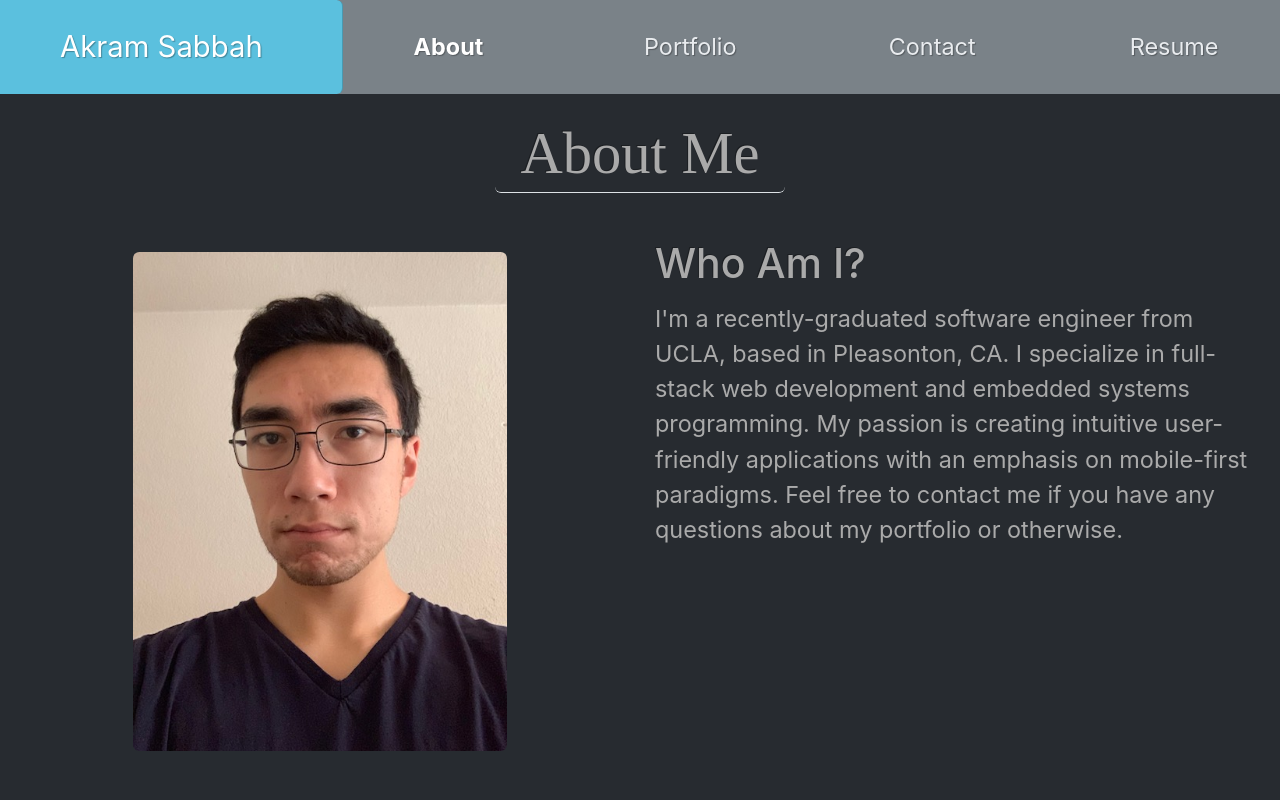
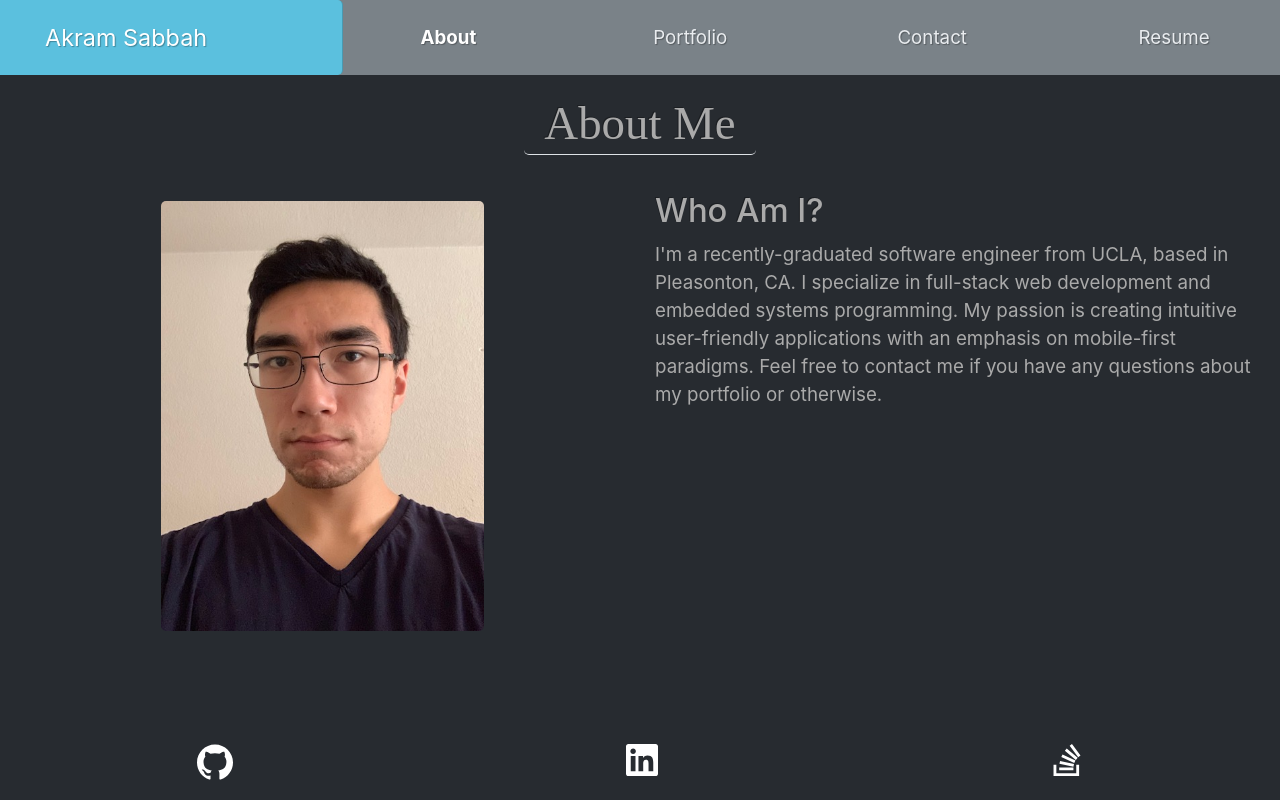
Before and after one commit to akramsabbah9/react-portfolio, a React (Create React App) app: page / in a window 1280 px wide. Shown: the top 800 px of the page. Built offline with nearby package versions, Linux system fonts and the light colour scheme.

Commit message:
overhauled spacing to fit footer exactly on bottom of site unless overflow

```diff
--- a/src/App.js
+++ b/src/App.js
@@ -26,13 +26,14 @@ function App() {
 
     return (
         <>
+            <div className="top-content">
             <Header
                 sections={sections}
                 current={currentSection}
                 setCurrent={setCurrentSection}
             />
 
-            <Container fluid>
+            <Container className="pl-3 pr-3" fluid>
                 <main className="justify-content-center">
                     <h1 className="text-center mb-4">
                         <span className="border-bottom rounded pl-3 pr-3 pt-1 pb-1">{currentSection.title}</span>
@@ -40,6 +41,7 @@ function App() {
                     {renderCurrent(currentSection.name)}
                 </main>
             </Container>
+            </div>
 
             <Footer />
         </>
--- a/src/components/About/index.js
+++ b/src/components/About/index.js
@@ -10,7 +10,7 @@ function About() {
             <Col className="d-flex justify-content-center" md="6">
                 <Image
                     src={require("../../assets/img/me.jpg").default}
-                    className="h-75 mt-3"
+                    className="mt-3 mb-2 my-img"
                     alt="Akram Sabbah"
                     rounded fluid
                 />
--- a/src/index.css
+++ b/src/index.css
@@ -1,10 +1,9 @@
 :root {
-    font-size: 25px;
-
+    font-size: 20px;
 }
 
 html, body {
-    min-height: 100;
+    min-height: 100%;
 }
 
 body {
@@ -21,6 +20,12 @@ code {
         monospace;
 }
 
+/* Set header+main combo to be a certain amount minus footer, with overflow visible  */
+.top-content {
+    min-height: calc(100vh - 76px); /* footer height is currently 36px + 20px top & bottom margins*/
+    overflow: visible;
+}
+
 .nav-item span:hover {
     font-weight: 700;
 }
@@ -29,6 +34,12 @@ h1 {
     font-family: "Times New Roman", Times, serif;
 }
 
+.my-img {
+    /* max-height: 386px; */
+    max-height: 53.7vh;
+    width: auto;
+}
+
 svg {
     fill: currentColor;
 }
```
